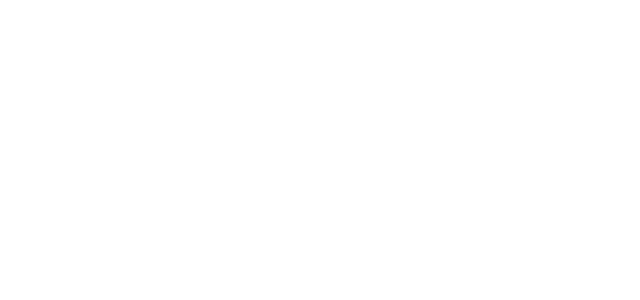
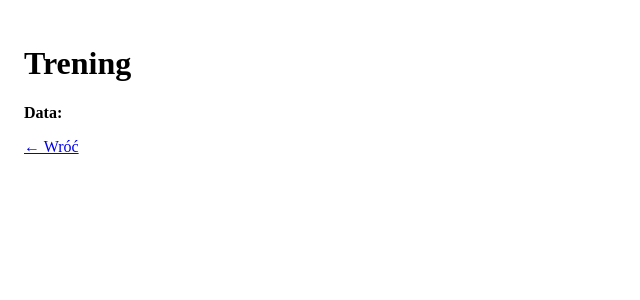
Before and after one commit to hul/stay-hard, a Vue app: page /training/1 in a window 1280 px wide. Before the commit this address had no page. Shown: the top 300 px of the page, without its empty margins (0-640 px from the left). Built offline with nearby package versions, Linux system fonts and the light colour scheme.

Commit message:
show training details

```diff
--- a/src/components/TrainingList.vue
+++ b/src/components/TrainingList.vue
@@ -1,7 +1,9 @@
 <template>
   <ul class="training-list">
     <li v-for="t in trainings" :key="t.id" class="training-item">
+      <router-link :to="`/training/${t.id}`" class="link">
         <strong>{{ t.date }}</strong> – {{ t.name }}
+      </router-link>
       <button class="delete-btn" @click="$emit('delete', t.id)">🗑</button>
     </li>
   </ul>
@@ -38,4 +40,11 @@
   cursor: pointer;
   color: red;
 }
+
+.link {
+  flex: 1;
+  text-decoration: none;
+  color: inherit;
+}
+
 </style>
--- /dev/null
+++ b/src/views/TrainingDetailsView.vue
@@ -0,0 +1,44 @@
+<template>
+    <main class="details">
+        <h1>Trening {{ training?.name }}</h1>
+        <p><strong>Data:</strong> {{ training?.date }}</p>
+
+        <div v-if="training">
+            <div v-for="(ex, i) in training.exercises" :key="i" class="exercise">
+                <h3>{{ ex.name }} <small>({{ ex.category }})</small></h3>
+                <p v-if="ex.notes">{{ ex.notes }}</p>
+                <ul>
+                    <li v-for="(s, j) in ex.sets" :key="j">
+                        {{ s.type === 'warmup' ? '🔸' : '🔹' }} {{ s.weight }} kg × {{ s.reps }} powt.
+                    </li>
+                </ul>
+            </div>
+        </div>
+
+        <router-link to="/">← Wróć</router-link>
+    </main>
+</template>
+
+<script setup lang="ts">
+import { ref, onMounted } from 'vue'
+import { useRoute } from 'vue-router'
+import { Training, getAllTrainings } from '@/db'
+
+const route = useRoute()
+const training = ref<Training | null>(null)
+
+onMounted(async () => {
+    const all = await getAllTrainings()
+    training.value = all.find(t => t.id === route.params.id) || null
+})
+</script>
+
+<style scoped>
+.details {
+    padding: 1rem;
+}
+
+.exercise {
+    margin: 1rem 0;
+}
+</style>
```
Also changed, not shown: src/router/index.ts (+5 -3 lines), src/views/HomeView.vue (renamed from src/views/Home.vue), src/views/NewTrainingView.vue (renamed from src/views/NewTraining.vue). Lines whose indentation alone changed are shown as unchanged.
